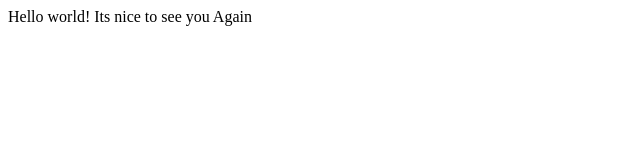
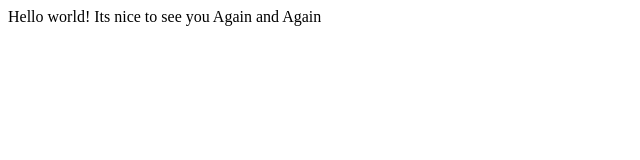
Before and after one commit to wbanko/nauka-gita-2, a plain HTML site: page index.html in a window 1280 px wide. Shown: the full height of the page, 0-640 px from the left. Drawn offline with Linux system fonts and the light colour scheme.

Commit message:
Update index3.html

```diff
--- a/index.html
+++ b/index.html
@@ -7,5 +7,6 @@
     <body>
         Hello world! Its nice to see you
         Again
+        and Again
     </body>
 </html>
```
